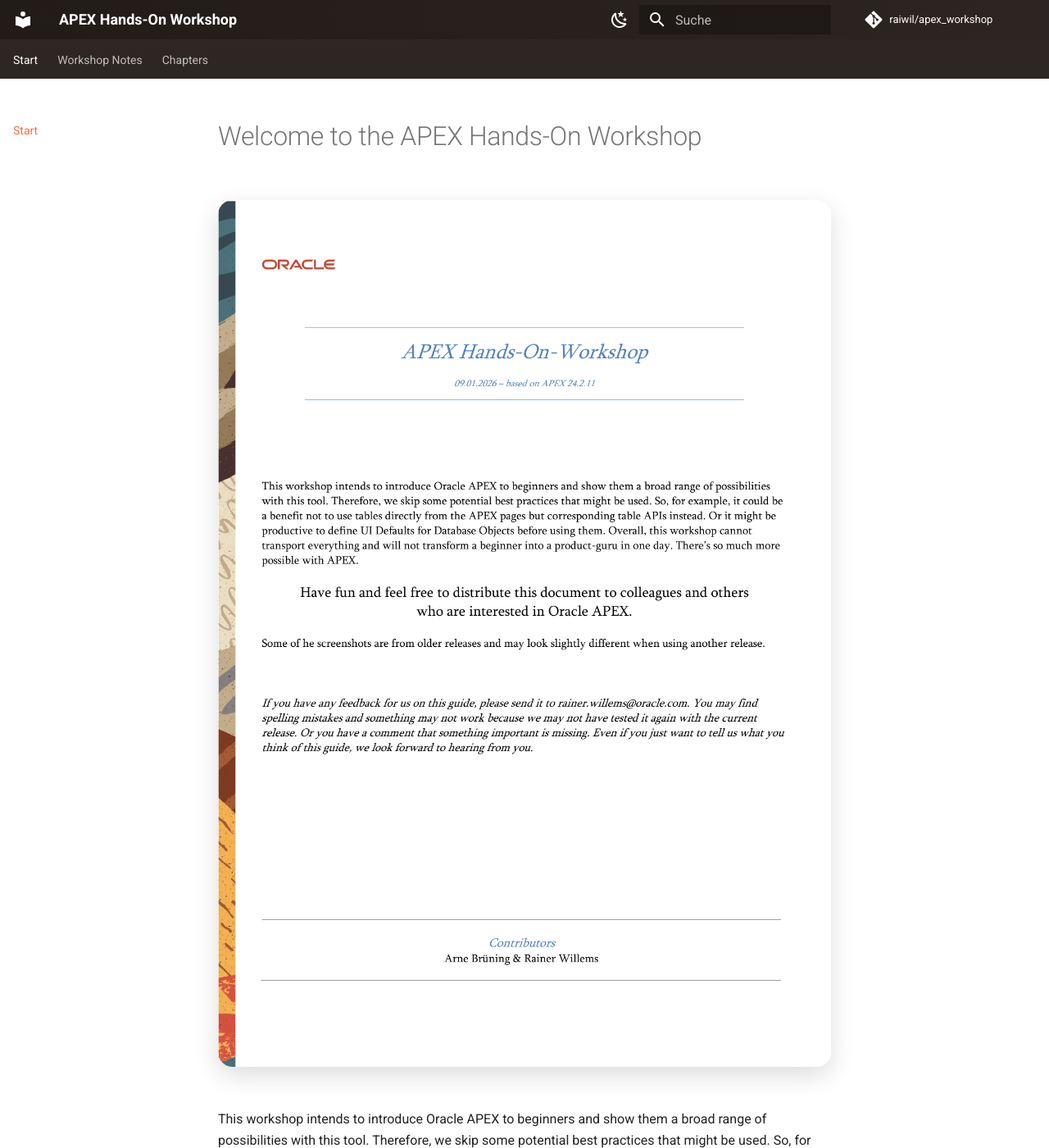
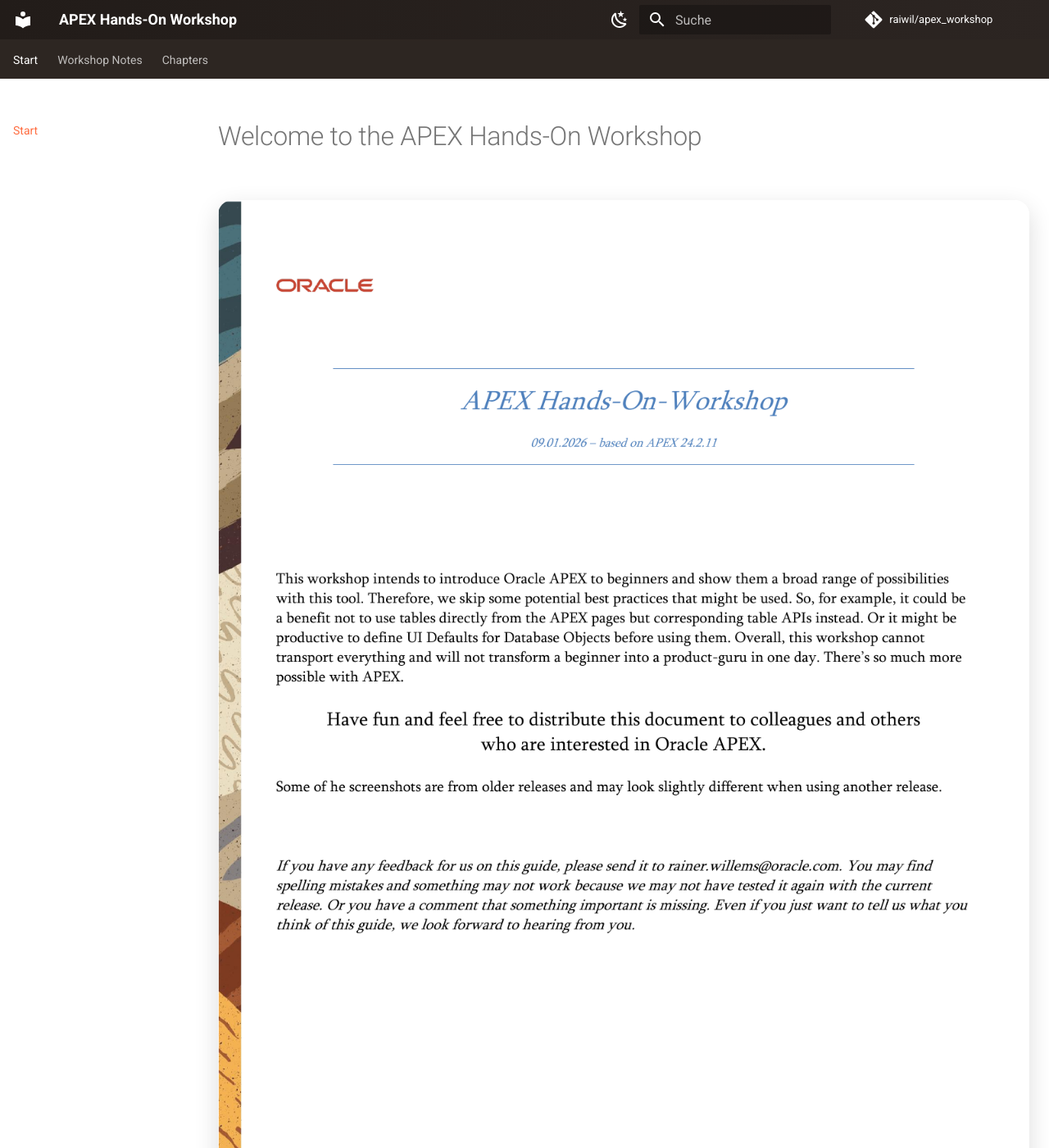
Before and after one commit to raiwil/apex_workshop, an MkDocs documentation site: the page built from docs/index.md, in a window 1280 px wide and 1400 px high. Shown: the whole window at 82% size. Built offline with MkDocs 1.6.1 and Material for MkDocs 9.7.7, drawn with Linux system fonts in a browser that asks for light colours; comment, search, counter and statistics services are not loaded.

Commit message:
Update sidebar visibility and grid max-width
Change sidebar display properties and increase max-width of grid.

```diff
--- a/docs/stylesheets/extra.css
+++ b/docs/stylesheets/extra.css
@@ -52,12 +52,15 @@
 
 /* Rechte Inhaltsübersicht ausblenden */
 .md-sidebar--secondary {
-  display: none;
+    visibility: hidden;
+    width: 0;
+    min-width: 0;
+    display: none;
 }
 
 /* Contentbereich breiter machen */
 .md-grid {
-  max-width: 1600px; /* Standard ist ca. 1220px */
+  max-width: 1800px; /* Standard ist ca. 1220px */
 }
 
 /* Hauptinhalt breiter */
```
